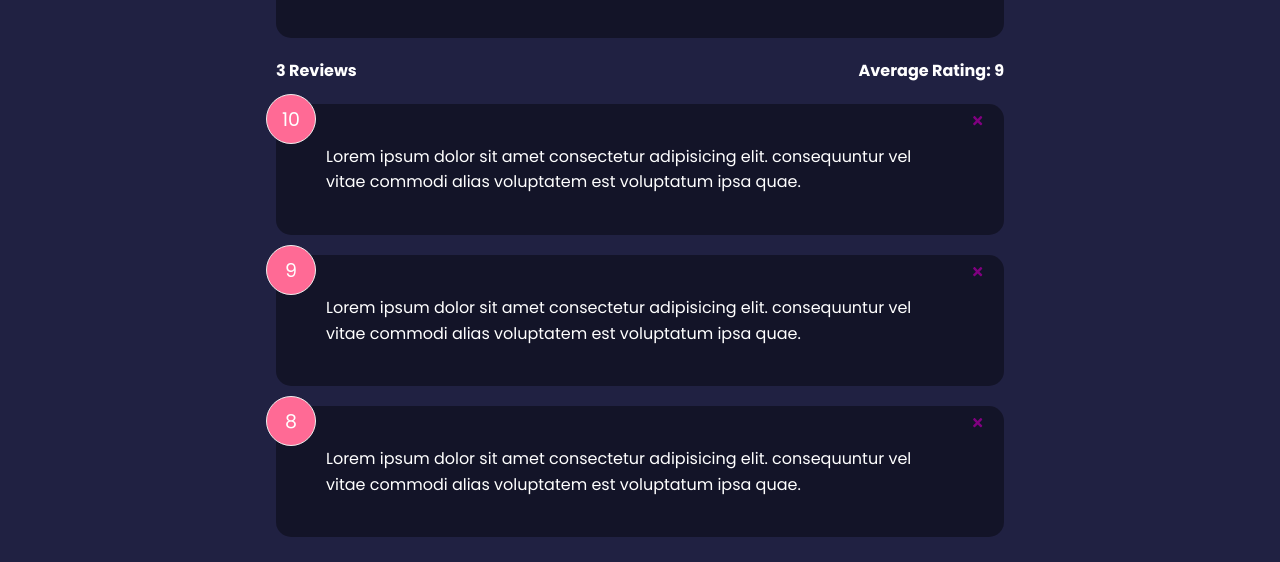
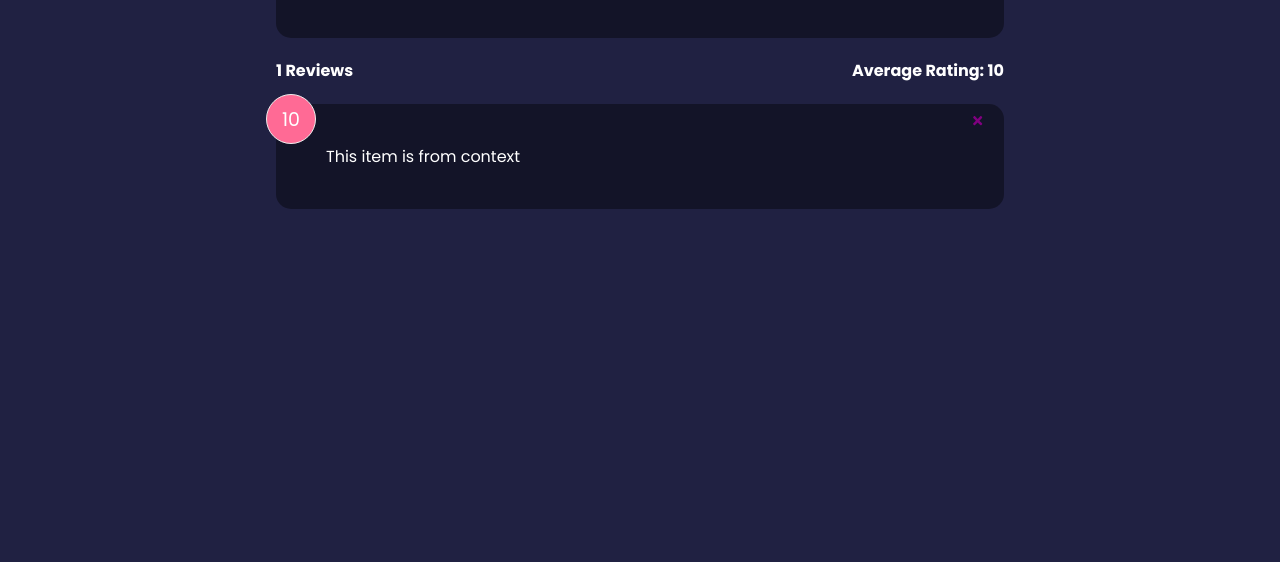
Before and after one commit to levi-blodgett/feedback-app, a React (Create React App) app: page / in a window 1280 px wide. Shown: the part 235-797 px from the top of the page. Built offline with nearby package versions, Linux system fonts and the light colour scheme.

Commit message:
Added context for components

```diff
--- a/src/App.js
+++ b/src/App.js
@@ -32,8 +32,8 @@
             {/* className, 'class' is protected */}
             <div className='container'>
                 <FeedbackForm handleAdd={addFeedback} />
-                <FeedbackStats feedback={feedback} />
-                <FeedbackList feedback={feedback} handleDelete={deleteFeedback} />
+                <FeedbackStats />
+                <FeedbackList handleDelete={deleteFeedback} />
             </div>
         </FeedbackProvider >
     )
--- a/src/components/FeedbackList.jsx
+++ b/src/components/FeedbackList.jsx
@@ -1,10 +1,14 @@
+// Import useContext and FeedbackContext so we can add to context
+import { useContext } from "react";
+import { FeedbackContext } from "../context/FeedbackContext";
+// Import animation for adding and removing feedback from library
 import { motion, AnimatePresence } from "framer-motion";
-// Import prop-types so we can define type for variables
-import PropTypes from "prop-types";
 // Import FeedbackItem so we can iterate over the list and display each item
 import FeedbackItem from "./FeedbackItem";
 
-function FeedbackList({ feedback, handleDelete }) {
+function FeedbackList({ handleDelete }) {
+  const { feedback } = useContext(FeedbackContext);
+
   if (!feedback || feedback.length === 0) {
     return <p>No Feedback Yet</p>;
   }
@@ -29,27 +33,6 @@
       </AnimatePresence>
     </div>
   );
-
-  // return without animation
-  // return (
-  //   <div className="feedback-list">
-  //     {feedback.map((item) => (
-  //       <FeedbackItem key={item.id} item={item} handleDelete={handleDelete} />
-  //     ))}
-  //   </div>
-  // );
 }
 
-FeedbackList.propTypes = {
-  // Could do just this, or set the entire shape of the array of objects
-  // feedback: PropTypes.array.isRequired,
-  feedback: PropTypes.arrayOf(
-    PropTypes.shape({
-      id: PropTypes.number.isRequired,
-      text: PropTypes.string.isRequired,
-      rating: PropTypes.number.isRequired,
-    })
-  ),
-};
-
 export default FeedbackList;
--- a/src/components/FeedbackStats.jsx
+++ b/src/components/FeedbackStats.jsx
@@ -1,7 +1,10 @@
-// Import prop-types so we can define type for variables
-import PropTypes from "prop-types";
+// Import useContext and FeedbackContext so we can add to context
+import { useContext } from "react";
+import { FeedbackContext } from "../context/FeedbackContext";
 
-function FeedbackStats({ feedback }) {
+function FeedbackStats() {
+  const { feedback } = useContext(FeedbackContext);
+
   // Calculate ratings average
   let average =
     feedback.reduce((acc, cur) => {
@@ -19,8 +22,4 @@
   );
 }
 
-FeedbackStats.propTypes = {
-  feedback: PropTypes.array.isRequired,
-};
-
 export default FeedbackStats;
--- a/src/context/FeedbackContext.js
+++ b/src/context/FeedbackContext.js
@@ -1,7 +1,7 @@
 import { createContext, useState } from 'react'
 
 // Create context
-const FeedbackContext = createContext()
+export const FeedbackContext = createContext()
 
 // Create provider so we can wrap everything in App.js in it
 export const FeedbackProvider = ({ children }) => {
```
Also changed, not shown: steps.txt.
